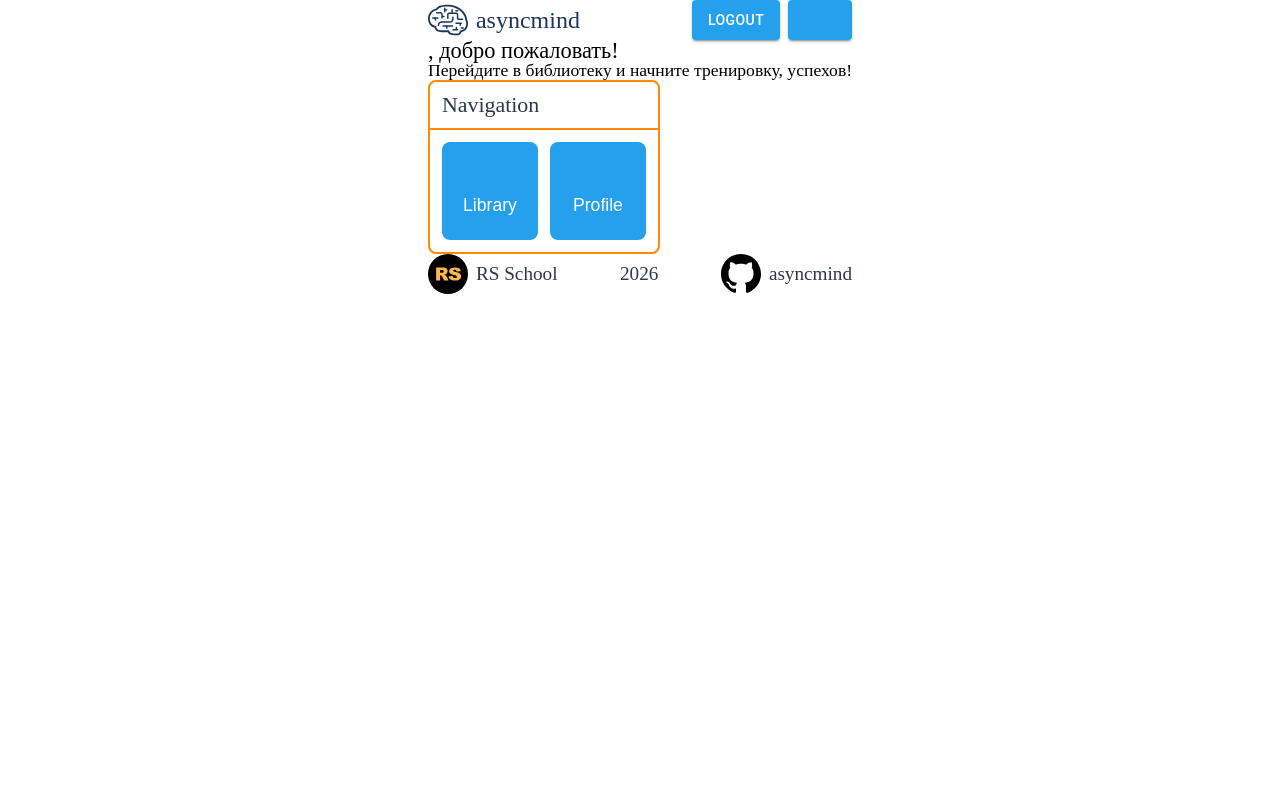
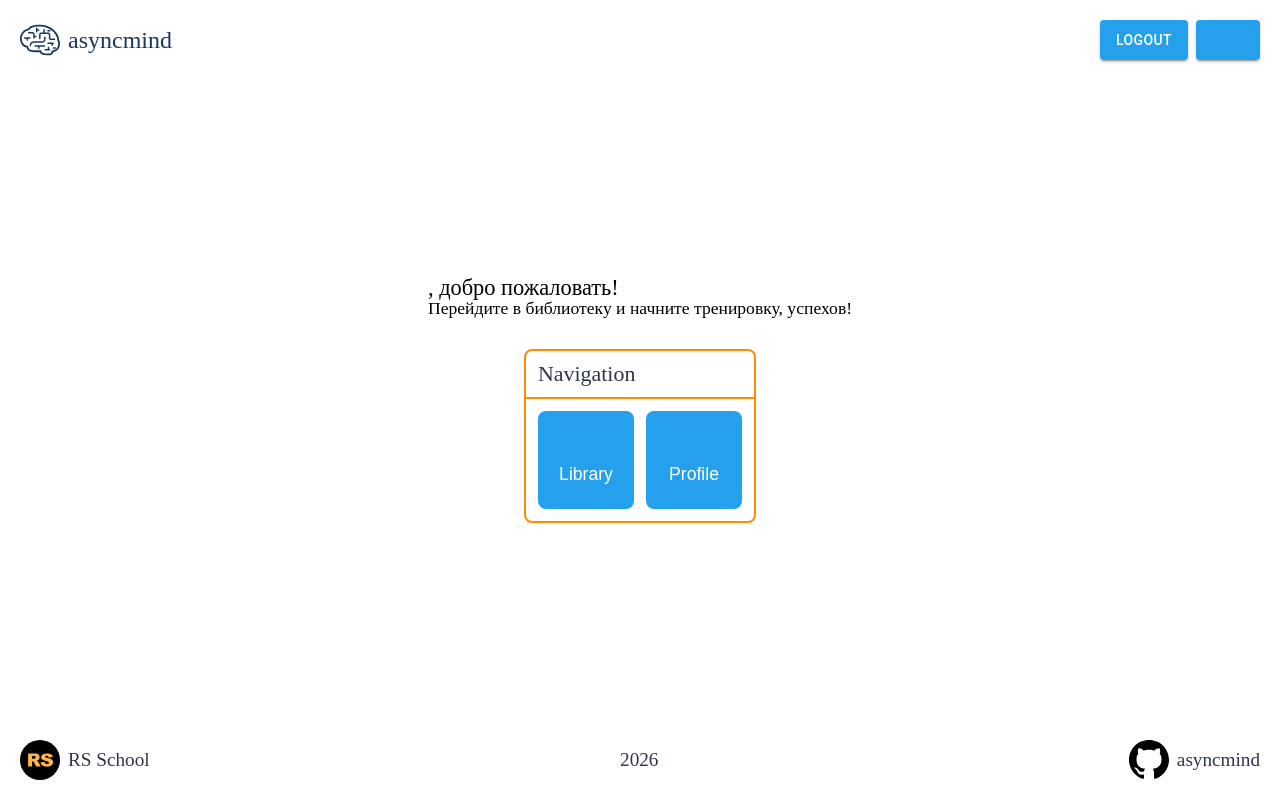
Before and after one commit to Bulbashok/interview-prep, a React (Vite) app: page /dashboard in a window 1280 px wide. Built offline with nearby package versions, Linux system fonts and the light colour scheme; no server answers; some icons are missing.

Commit message:
style: add styles to dashboard

```diff
--- a/src/pages/dashboard/dashboard.scss
+++ b/src/pages/dashboard/dashboard.scss
@@ -1,4 +1,4 @@
-.dashboard {
+.dashboard-page {
   max-width: var(--container-width);
   width: 100%;
   height: 100vh;
@@ -8,4 +8,21 @@
   display: flex;
   flex-direction: column;
   justify-content: space-between;
+
+  &__empty {
+    display: flex;
+    justify-content: center;
+    align-items: center;
+    flex-direction: column;
+
+    gap: 2rem;
+  }
 }
+
+.dashboard {
+  display: flex;
+  justify-content: center;
+  align-items: center;
+  flex-wrap: wrap;
+  gap: 20px;
+}
```
